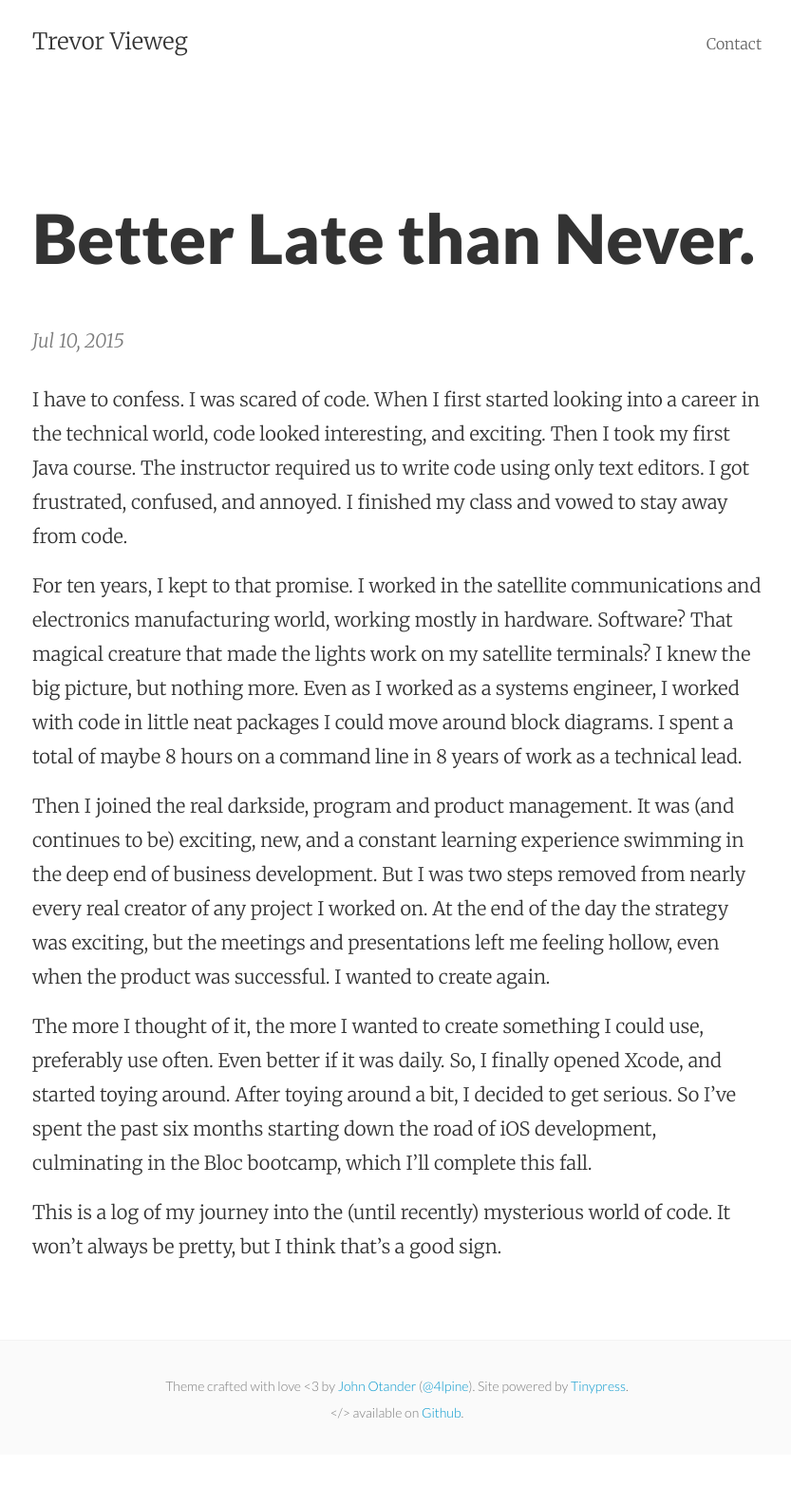
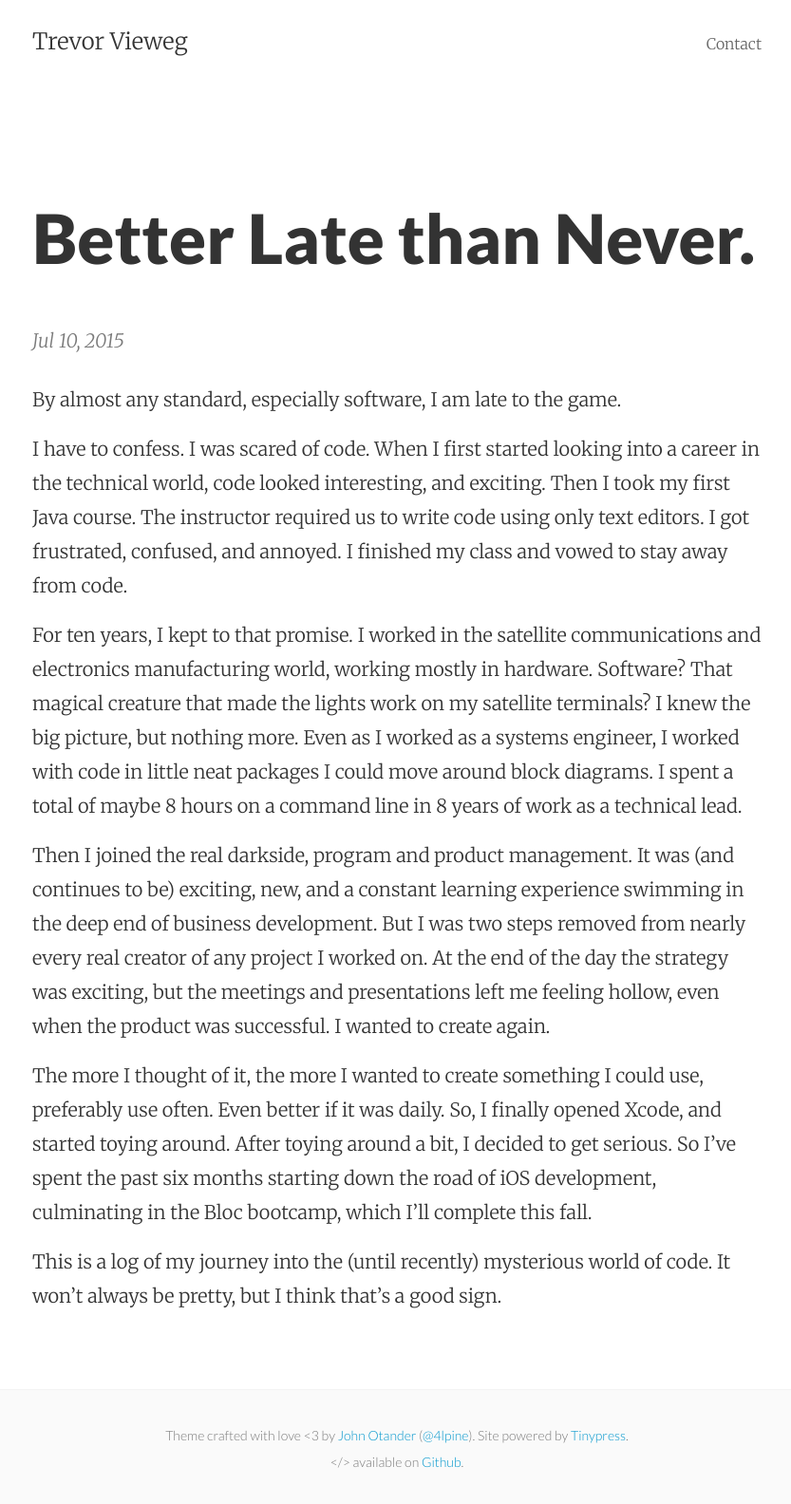
Before and after one commit to tvieweg/tvieweg.github.io, a Jekyll site: the page built from _posts/2015-07-10-hello-world-or-how-i-joined-the-darkside.markdown, in a window 1280 px wide. Shown: the whole page at 95% size, without its empty margins (222-1055 px from the left). Built offline with Jekyll 4.4.1, drawn with Linux system fonts in a browser that asks for light colours; before the commit the page ends 1532 px from its top, so only the background shows below that.

Commit message:
Post update: Better Late than Never.

```diff
--- a/_posts/2015-07-10-hello-world-or-how-i-joined-the-darkside.markdown
+++ b/_posts/2015-07-10-hello-world-or-how-i-joined-the-darkside.markdown
@@ -3,6 +3,8 @@ published: true
 title: Better Late than Never.
 layout: post
 ---
+By almost any standard, especially software, I am late to the game.
+
 I have to confess. I was scared of code. When I first started looking into a career in the technical world, code looked interesting, and exciting. Then I took my first Java course. The instructor required us to write code using only text editors. I got frustrated, confused, and annoyed. I finished my class and vowed to stay away from code.
 
 For ten years, I kept to that promise. I worked in the satellite communications and electronics manufacturing world, working mostly in hardware. Software? That magical creature that made the lights work on my satellite terminals? I knew the big picture, but nothing more. Even as I worked as a systems engineer, I worked with code in little neat packages I could move around block diagrams. I spent a total of maybe 8 hours on a command line in 8 years of work as a technical lead.
```
